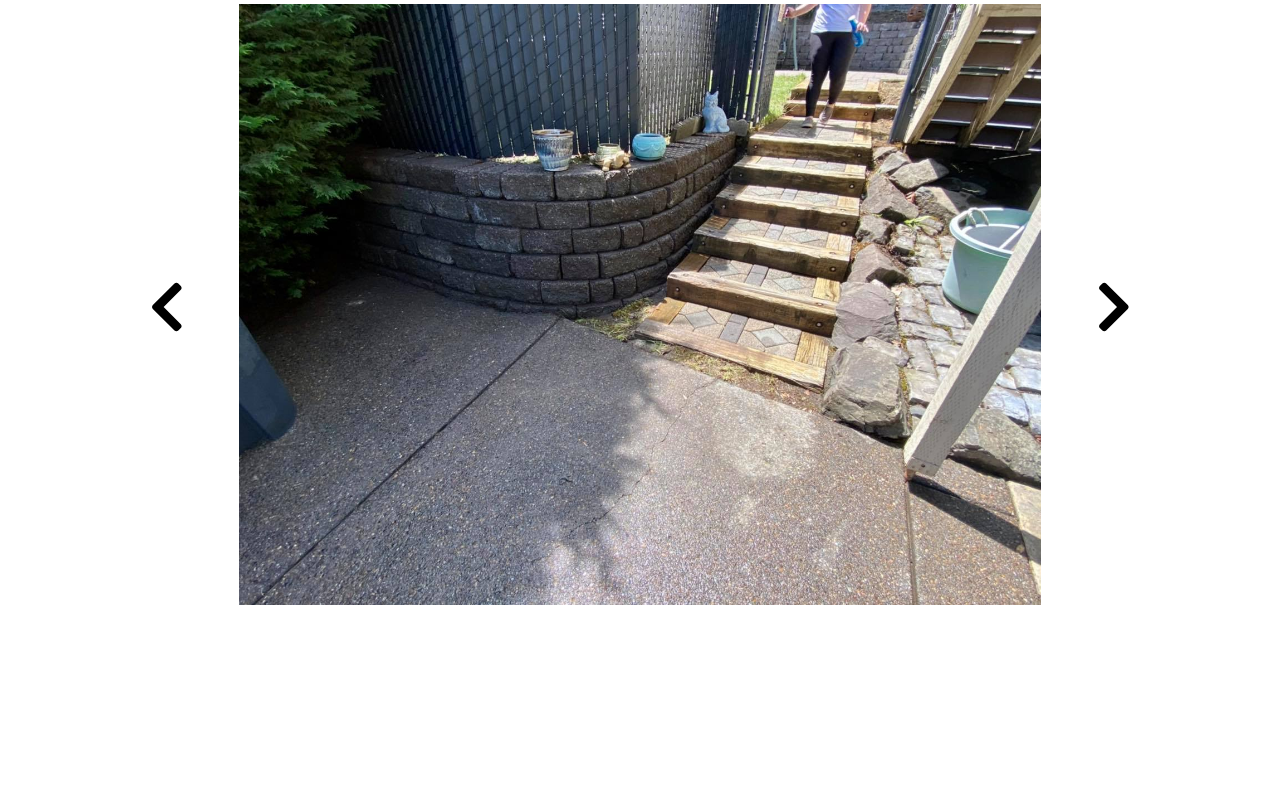
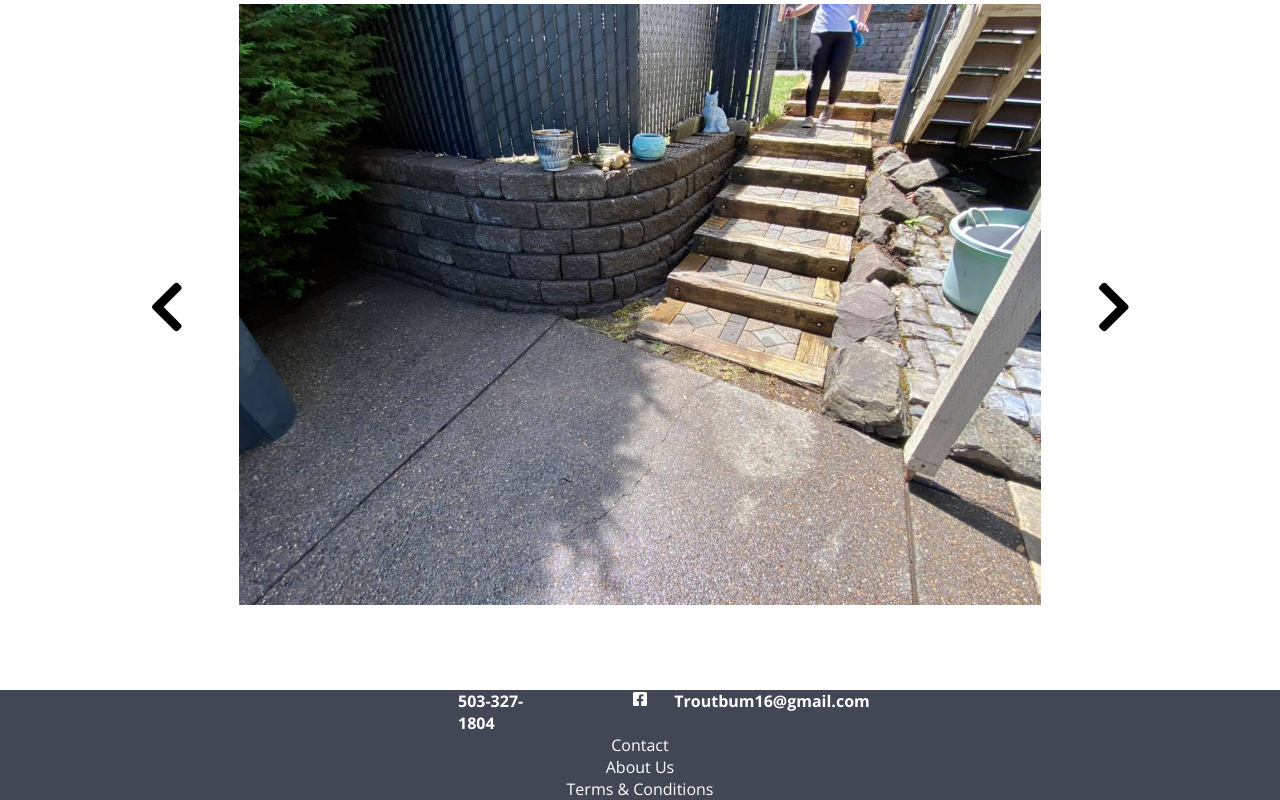
Before and after one commit to CalebJamesStevens/combat-pressure-worx, a React (Create React App) app: page / in a window 1280 px wide. Shown: the part 784-1584 px from the top of the page. Before the commit the page ends 1474 px from the top, so only its background shows below. Built offline with nearby package versions, Linux system fonts and the light colour scheme.

Commit message:
Started footer

```diff
--- a/src/App.css
+++ b/src/App.css
@@ -12,6 +12,8 @@ img {
 :root {
     --primary-green: #6EA174;
     --secondary-tan: #E1D798;
+    --secondary-grey: #424756;
+
 }
 
 a {
@@ -220,3 +222,32 @@ a {
 .carousel-sliders {
     margin-inline: clamp(1rem, 5%, 5rem);
 }
+
+/* Footer Section */
+
+.footer-container {
+    display: flex;
+    flex-direction: column;
+    justify-content: center;
+    align-items: center;
+    color: white;
+    background-color: var(--secondary-grey);
+}
+
+.footer-contacts {
+    display: grid;
+    grid-template-columns: 100px 100px 100px;
+    column-gap: 2rem;
+}
+
+.footer-contact-item {
+    justify-self: center;
+}
+
+.footer-menu {
+    text-align: center;
+    display: flex;
+    flex-direction: column;
+    justify-content: center;
+    align-items: center;
+}
--- a/src/App.js
+++ b/src/App.js
@@ -3,6 +3,7 @@ import HeaderSection from './components/header-section';
 import NavbarBase from './components/Navbar/navbar-base';
 import OurStory from './components/our-story/our-story';
 import OurWork from './components/our-work/our-work';
+import Footer from './footer/footer';
 
 function App() {
   return (
@@ -11,6 +12,7 @@ function App() {
       <HeaderSection></HeaderSection>
       <OurStory></OurStory>
       <OurWork></OurWork>
+      <Footer/>
     </div>
   );
 }
--- /dev/null
+++ b/src/footer/footer.js
@@ -0,0 +1,23 @@
+import { FaFacebookSquare } from 'react-icons/fa'
+
+function Footer() {
+    return (
+        <>
+        <div className="footer-container">
+            <div className="footer-contacts">
+                <div className="footer-contact-item"><a id="tel-link" href="tel:503-327-1804">503-327-1804</a></div>
+                <div className="footer-contact-item"><FaFacebookSquare/></div>
+                <div className="footer-contact-item"><a id="tel-link" href="mailto:Troutbum16@gmail.com">Troutbum16@gmail.com</a></div>
+            </div>
+            <div className="footer-menu">
+                <div className="footer-menu-item">Contact</div>
+                <div className="footer-menu-item">About Us</div>
+                <div className="footer-menu-item">Terms & Conditions</div>
+            </div>
+        </div>
+        </>
+    )
+
+}
+
+export default Footer;
```
